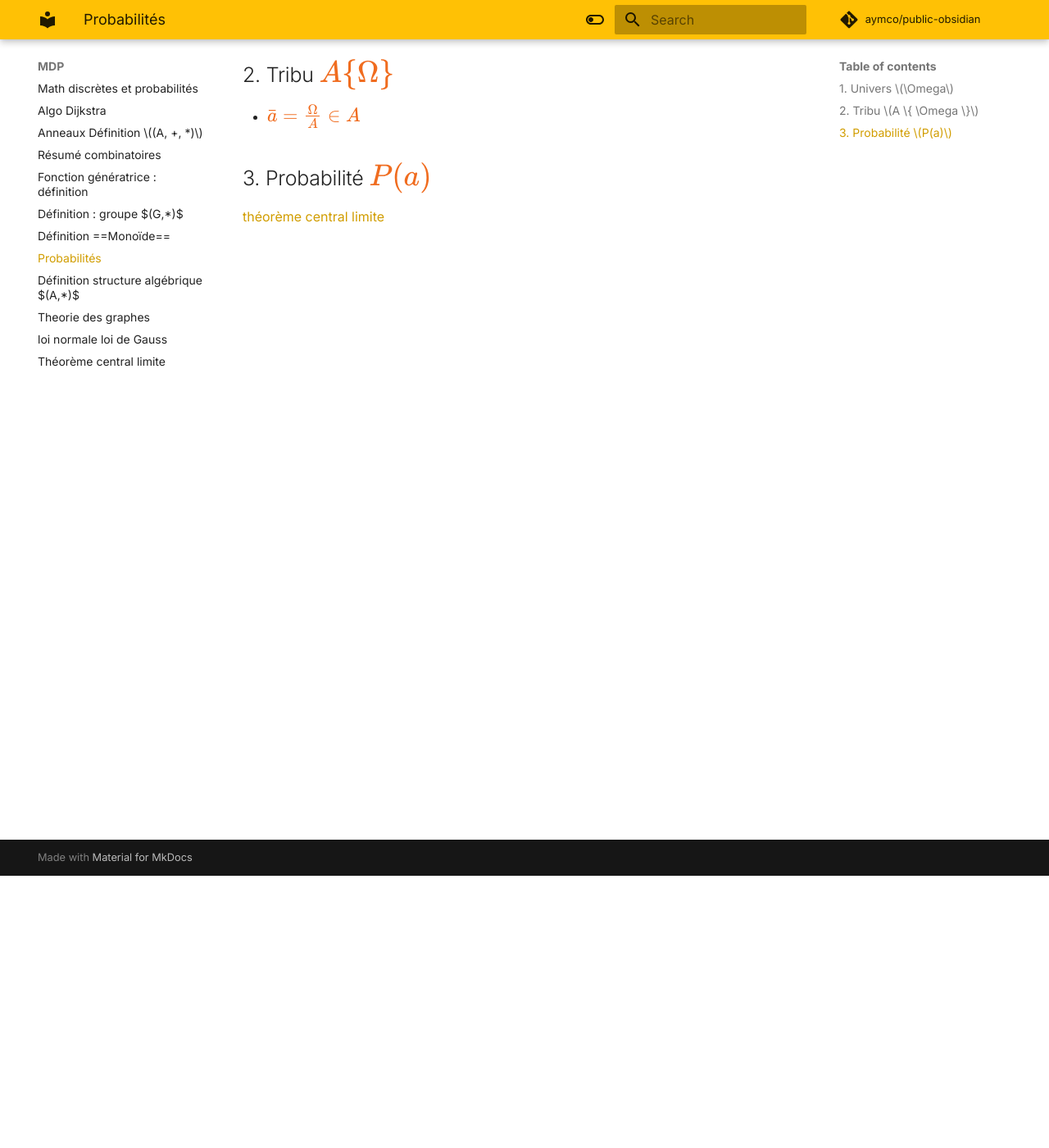
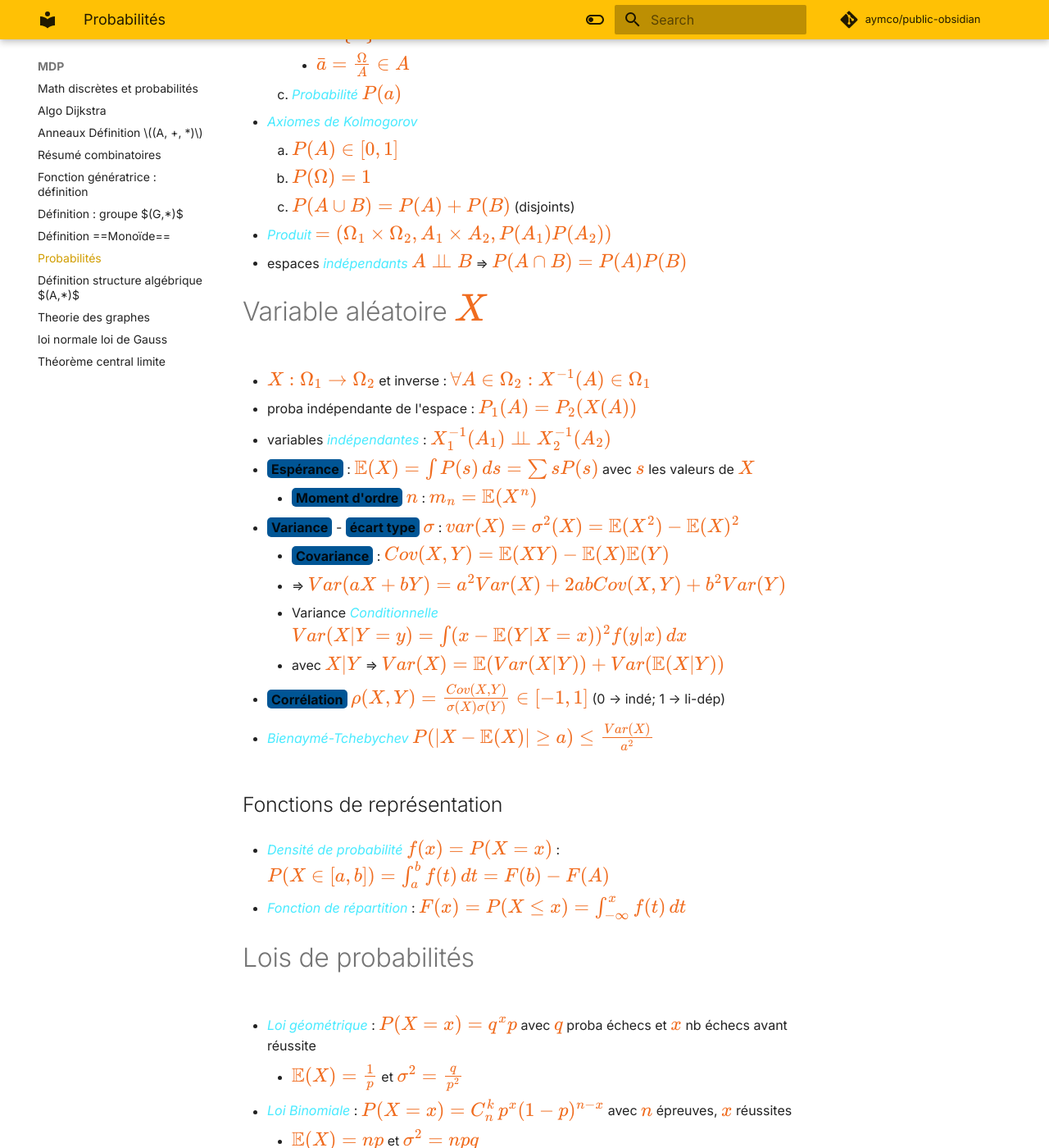
Before and after one commit to Aymco/public-obsidian, an MkDocs documentation site: the page built from docs/MDP/Probabilités.md, in a window 1280 px wide and 1400 px high, scrolled down 332 px. Shown: the whole window at 82% size. Built offline with MkDocs 1.6.1 and Material for MkDocs 9.7.7, drawn with Linux system fonts in a browser that asks for light colours; comment, search, counter and statistics services are not loaded; some of the changed text lies outside the part shown.

Commit message:
PUSH NOTE : Probabilités.md

```diff
--- a/docs/MDP/Probabilités.md
+++ b/docs/MDP/Probabilités.md
@@ -2,17 +2,80 @@
 share: true
 category: MDP
 created: 2023-12-16
-updated: 2024-01-03
+updated: 2024-01-04
 ---
 
 [Combinatoires - dénombrements](Combinatoires%20-%20d%C3%A9nombrements.md)
+# Espaces probabilisés
 
-[loi normale - loi de Gauss](loi%20normale%20-%20loi%20de%20Gauss.md)
-# Espaces probabilisés
-## 1. Univers $\Omega$
-## 2. Tribu $A \{ \Omega \}$
+- définition
+	1. *Univers* $\Omega$
+	2. *Tribu* $A \{ \Omega \}$
+		- $\bar{a}=\frac{\Omega}{A} \in A$
+	1. *Probabilité* $P(a)$
 
-- $\bar{a}=\frac{\Omega}{A} \in A$
-## 3. Probabilité $P(a)$
+- *Axiomes de Kolmogorov*
+	1. $P(A)\in[0,1]$
+	2. $P(\Omega)=1$
+	3. $P(A\cup B)=P(A)+P(B)$ (disjoints)
 
-[théorème central limite](th%C3%A9or%C3%A8me%20central%20limite.md)
+- *Produit*  $=(\Omega_{1}\times\Omega_{2}, A_{1}\times A_{2}, P(A_{1})P(A_{2}))$
+
+- espaces *indépendants* $A\perp\!\!\!\perp B$ ⇒ $P(A\cap B)=P(A)P(B)$
+# Variable aléatoire $X$
+
+- $X:\Omega_{1}\to\Omega_{2}$  et inverse : $\forall A\in\Omega_{2}: X^{-1}(A)\in\Omega_{1}$
+
+- proba indépendante de l'espace : $P_{1}(A)=P_{2}(X(A))$
+
+- variables *indépendantes* : $X_{1}^{-1}(A_{1})\perp\!\!\!\perp X_{2}^{-1}(A_{2})$
+
+- **Espérance** : $\mathbb{E}(X)=\int P(s) \, ds=\sum sP(s)$ avec $s$ les valeurs de $X$
+	- **Moment d'ordre** $n$ : $m_{n}=\mathbb{E}(X^n)$
+
+- **Variance** - **écart type** $\sigma$ : $var(X)=\sigma^{2}(X)=\mathbb{E}(X^{2})-\mathbb{E}(X)^{2}$
+	- **Covariance** : $Cov(X,Y)=\mathbb{E}(XY)-\mathbb{E}(X)\mathbb{E}(Y)$
+	- ⇒ $Var(aX+bY)=a^{2}Var(X)+2abCov(X,Y)+b^{2}Var(Y)$
+	- Variance *Conditionnelle* $Var(X|Y=y)=\int (x-\mathbb{E}(Y|X=x))^{2}f(y|x) \, dx$
+	- avec $X|Y$ ⇒  $Var(X)=\mathbb{E}(Var(X|Y))+Var(\mathbb{E}(X|Y))$
+
+- **Corrélation** $\rho(X,Y)=\frac{Cov(X,Y)}{\sigma(X)\sigma(Y)}\in[-1,1]$ (0 → indé; 1 → li-dép)
+
+- *Bienaymé-Tchebychev* $P(|X-\mathbb{E}(X)|\geq a)\leq \frac{Var(X)}{a^{2}}$
+## Fonctions de représentation
+
+- *Densité de probabilité* $f(x)=P(X=x)$ : $P(X \in[a,b])=\int_{a}^{b} f(t) \, dt=F(b)-F(A)$
+
+- *Fonction de répartition* : $F(x)=P(X\leq x)=\int_{-\infty}^{x}f(t)  \, dt$
+# Lois de probabilités
+
+- *Loi géométrique* : $P(X=x)=q^xp$ avec $q$  proba échecs et $x$ nb échecs avant réussite
+	- $\mathbb{E}(X)=\frac{1}{p}$ et $\sigma^{2}=\frac{q}{p^{2}}$
+
+- *Loi Binomiale* : $P(X=x)=C_{n}^k\,p^x(1-p)^{n-x}$ avec $n$ épreuves, $x$ réussites
+	- $\mathbb{E}(X)=np$ et $\sigma^{2}=npq$
+
+
+- *Loi exponentielle* $f(x)=\lambda e^{-\lambda x}$ et $F(x)=1-e^{\lambda x}$ avec $\lambda$ taux proba/temps
+	- $\mathbb{E}(X)=\frac{1}{\lambda}$ et $\sigma^{2}=\frac{1}{\lambda^{2}}$
+
+- *Loi de Poisson* $f(x)=\frac{\mu^x}{x!}e^{-\mu}$ $\approx$ loi Binomiale $n\gg 0,p\ll 0$
+	- $\mathbb{E}(X)=\sigma^{2}=\mu$
+
+- *Loi Normale* $f(x)=\frac{1}{\sigma \sqrt{ 2\pi }}e^{-(x-\mu)^{2}/2\sigma}=N(\mu,\sigma)$ [loi normale - loi de Gauss](loi%20normale%20-%20loi%20de%20Gauss.md)
+	- *Théorème central limite* : $\forall Z_{n}=\sum_{i=0}^{n}X_{i}$
+		- $\lim_{ n \to \infty } P(Z_{n}=z)=f(z)$
+# Probabilités conditionnelles
+
+- $P(A|B)=\frac{P(A\cap B)}{P(B)}$ A sachant (corrigé par) B
+
+- *théorème de Bayès* : $P(A|B)=\frac{P(A)}{P(B)}P(B|A)$
+## Inférences statistiques
+
+- trouver la proba à partir d'observations
+
+- $p$ proba de réussite, $b$ réussites, $n$ épreuves
+
+- m *Bayèsienne* : *succession de Laplace* $p\approx \frac{b+1}{n+1}$
+
+- m *Fréquentiste* : $p\approx \frac{b}{n}$
```
